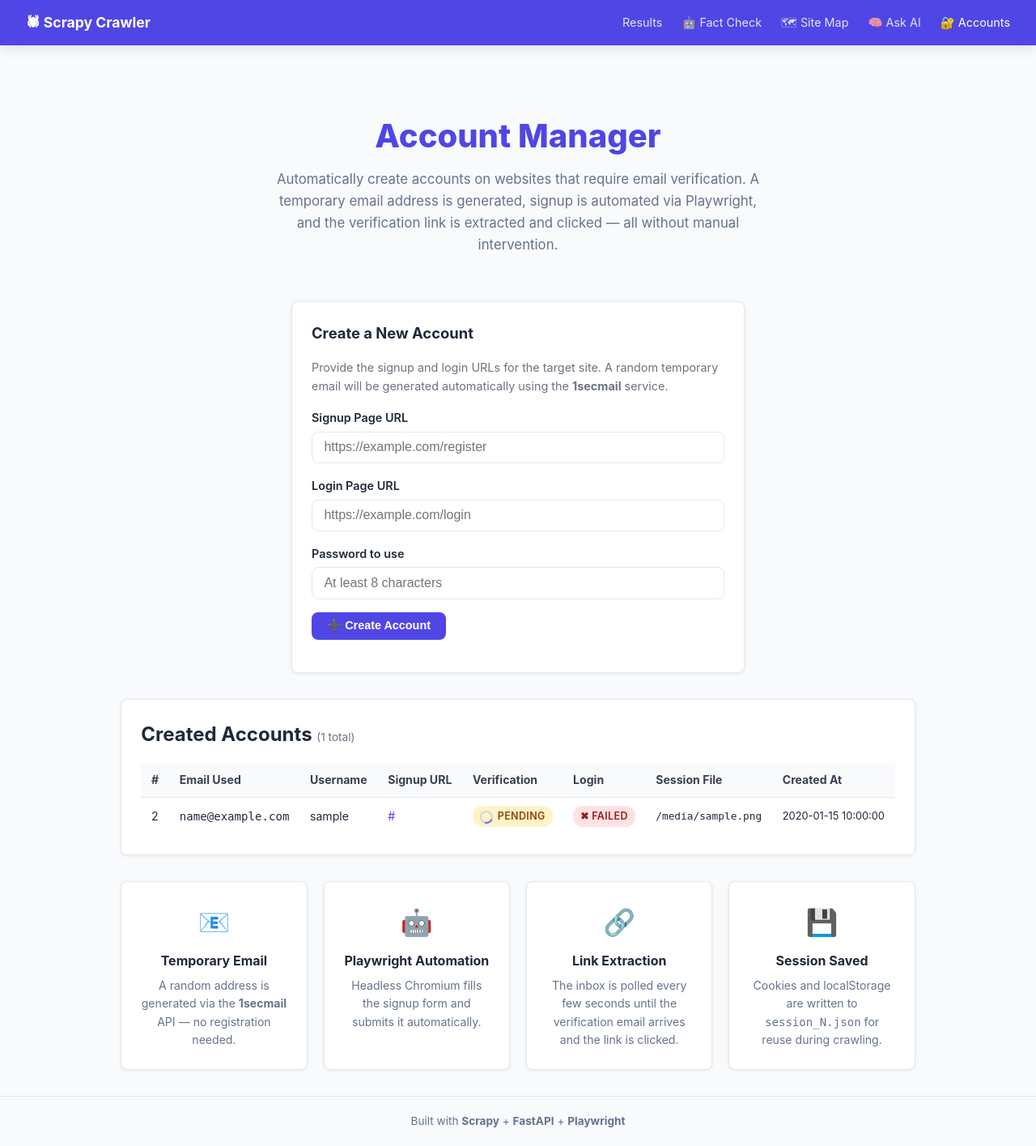
After one commit to rohitkumar91131/Scrapy-web-crawler, a FastAPI app: template templates/account_manager.html in a window 1280 px wide. The commit adds this page. Shown: the whole page at 81% size. Run offline with FastAPI, Linux system fonts and the light colour scheme; the template is opened without the code that fills it: most values are stand-ins (such as "Sample title", 1, 10 or a date in 2020).

Commit message:
Add email-verification authentication system with Account Manager dashboard
Co-authored-by: rohitkumar91131 <164847892+rohitkumar91131@users.noreply.github.com>

```diff
--- a/app.py
+++ b/app.py
@@ -22,6 +22,7 @@ FACTCHECK_FILE = os.path.join(BASE_DIR, "factcheck_results.json")
 GRAPH_FILE = os.path.join(BASE_DIR, "site_graph.json")
 KNOWLEDGE_INDEX_FILE = os.path.join(BASE_DIR, "knowledge_index.json")
 QA_CACHE_FILE = os.path.join(BASE_DIR, "qa_cache.json")
+ACCOUNTS_FILE = os.path.join(BASE_DIR, "accounts.json")
 
 # ---------------------------------------------------------------------------
 # App setup
@@ -576,3 +577,123 @@ async def ask(body: AskRequest):
     _save_qa_cache(cache)
 
     return JSONResponse(result)
+
+
+# ---------------------------------------------------------------------------
+# Account Manager helpers
+# ---------------------------------------------------------------------------
+
+class AccountCreateRequest(BaseModel):
+    signup_url: str
+    login_url: str
+    password: str
+
+
+def _load_accounts() -> list:
+    if not os.path.exists(ACCOUNTS_FILE):
+        return []
+    try:
+        with open(ACCOUNTS_FILE, "r", encoding="utf-8") as fh:
+            data = json.load(fh)
+            return data if isinstance(data, list) else []
+    except (json.JSONDecodeError, OSError):
+        return []
+
+
+def _save_accounts(accounts: list) -> None:
+    import logging as _logging
+    try:
+        with open(ACCOUNTS_FILE, "w", encoding="utf-8") as fh:
+            json.dump(accounts, fh, indent=2, ensure_ascii=False)
+    except OSError as exc:
+        _logging.getLogger(__name__).warning("Failed to save accounts file: %s", exc)
+
+
+def _run_account_creation(
+    signup_url: str,
+    login_url: str,
+    password: str,
+    account_index: int,
+) -> None:
+    """Background worker that runs the full email-verification signup flow."""
+    import datetime
+    from crawler.auth import create_account_with_verification
+
+    session_file = os.path.join(BASE_DIR, f"session_{account_index}.json")
+    result = create_account_with_verification(
+        signup_url=signup_url,
+        login_url=login_url,
+        password=password,
+        session_file=session_file,
+    )
+    result["signup_url"] = signup_url
+    result["login_url"] = login_url
+    result["created_at"] = datetime.datetime.now(datetime.timezone.utc).isoformat()
+    result["index"] = account_index
+
+    accounts = _load_accounts()
+    # Replace placeholder entry added before the thread started
+    for i, acc in enumerate(accounts):
+        if acc.get("index") == account_index:
+            accounts[i] = result
+            break
+    else:
+        accounts.append(result)
+    _save_accounts(accounts)
+
+
+# ---------------------------------------------------------------------------
+# Account Manager routes
+# ---------------------------------------------------------------------------
+
+@app.get("/account-manager", response_class=HTMLResponse)
+async def account_manager(request: Request):
+    """Account Manager dashboard – shows created accounts and their status."""
+    accounts = _load_accounts()
+    return templates.TemplateResponse(
+        "account_manager.html",
+        {"request": request, "accounts": accounts},
+    )
+
+
+@app.post("/account-manager/create")
+async def account_manager_create(body: AccountCreateRequest):
+    """Trigger account creation with email verification in the background."""
+    accounts = _load_accounts()
+    account_index = len(accounts)
+
+    # Add a placeholder so the UI can show "pending" immediately
+    import datetime
+    placeholder = {
+        "index": account_index,
+        "email": None,
+        "username": None,
+        "password": body.password,
+        "signup_url": body.signup_url,
+        "login_url": body.login_url,
+        "verification_status": "pending",
+        "login_status": "pending",
+        "verification_link": None,
+        "session_file": None,
+        "created_at": datetime.datetime.now(datetime.timezone.utc).isoformat(),
+    }
+    accounts.append(placeholder)
+    _save_accounts(accounts)
+
+    thread = threading.Thread(
+        target=_run_account_creation,
+        args=(body.signup_url, body.login_url, body.password, account_index),
+        daemon=True,
+    )
+    thread.start()
+
+    return JSONResponse({"status": "started", "account_index": account_index})
+
+
+@app.get("/account-manager/status/{account_index}")
+async def account_manager_status(account_index: int):
+    """Return the current status of an account by index."""
+    accounts = _load_accounts()
+    if account_index < 0 or account_index >= len(accounts):
+        return JSONResponse({"error": "Account not found."}, status_code=404)
+    return JSONResponse(accounts[account_index])
--- a/requirements.txt
+++ b/requirements.txt
@@ -6,3 +6,4 @@ playwright==1.58.0
 jinja2==3.1.4
 python-multipart==0.0.9
 google-genai==1.66.0
+requests==2.31.0
--- /dev/null
+++ b/templates/account_manager.html
@@ -0,0 +1,254 @@
+<!DOCTYPE html>
+<html lang="en">
+<head>
+  <meta charset="UTF-8" />
+  <meta name="viewport" content="width=device-width, initial-scale=1.0" />
+  <title>Account Manager – Scrapy Web Crawler</title>
+  <link rel="stylesheet" href="/static/style.css" />
+  <style>
+    .status-badge {
+      display: inline-block;
+      padding: 0.2rem 0.55rem;
+      border-radius: 12px;
+      font-size: 0.78rem;
+      font-weight: 600;
+      text-transform: uppercase;
+      letter-spacing: 0.03em;
+    }
+    .status-verified   { background: #d1fae5; color: #065f46; }
+    .status-pending    { background: #fef3c7; color: #92400e; }
+    .status-failed     { background: #fee2e2; color: #991b1b; }
+    .status-success    { background: #d1fae5; color: #065f46; }
+
+    .account-table { width: 100%; border-collapse: collapse; margin-top: 1rem; }
+    .account-table th,
+    .account-table td { padding: 0.6rem 0.8rem; text-align: left; border-bottom: 1px solid #e5e7eb; font-size: 0.88rem; }
+    .account-table th { background: #f9fafb; font-weight: 700; color: #374151; }
+    .account-table tr:last-child td { border-bottom: none; }
+    .account-table td.email-cell { font-family: monospace; word-break: break-all; }
+
+    .create-section { margin-bottom: 2rem; }
+    #create-result  { margin-top: 1rem; }
+
+    .spinner {
+      display: inline-block;
+      width: 16px; height: 16px;
+      border: 2px solid #d1d5db;
+      border-top-color: #6366f1;
+      border-radius: 50%;
+      animation: spin 0.7s linear infinite;
+      vertical-align: middle;
+      margin-right: 6px;
+    }
+    @keyframes spin { to { transform: rotate(360deg); } }
+  </style>
+</head>
+<body>
+  <nav class="navbar">
+    <a class="brand" href="/">🕷 Scrapy Crawler</a>
+    <button class="nav-toggle" id="nav-toggle" aria-label="Toggle navigation">
+      <span></span><span></span><span></span>
+    </button>
+    <div class="nav-links" id="nav-links">
+      <a href="/results">Results</a>
+      <a href="/fact-check">🤖 Fact Check</a>
+      <a href="/site-map">🗺 Site Map</a>
+      <a href="/ask">🧠 Ask AI</a>
+      <a href="/account-manager" class="active">🔐 Accounts</a>
+    </div>
+  </nav>
+
+  <main class="container">
+    <section class="hero">
+      <h1>Account Manager</h1>
+      <p class="subtitle">
+        Automatically create accounts on websites that require email verification.
+        A temporary email address is generated, signup is automated via Playwright,
+        and the verification link is extracted and clicked — all without manual intervention.
+      </p>
+    </section>
+
+    <!-- Create account form -->
+    <div class="card crawl-card create-section">
+      <h2>Create a New Account</h2>
+      <p style="font-size:0.9rem;color:#6b7280;margin-bottom:1rem;">
+        Provide the signup and login URLs for the target site. A random temporary
+        email will be generated automatically using the <strong>1secmail</strong> service.
+      </p>
+      <div class="form-group">
+        <label for="signup-url">Signup Page URL</label>
+        <input type="url" id="signup-url" class="form-control"
+               placeholder="https://example.com/register" required />
+      </div>
+      <div class="form-group">
+        <label for="login-url">Login Page URL</label>
+        <input type="url" id="login-url" class="form-control"
+               placeholder="https://example.com/login" required />
+      </div>
+      <div class="form-group">
+        <label for="password">Password to use</label>
+        <input type="password" id="password" class="form-control"
+               placeholder="At least 8 characters" required />
+      </div>
+      <button class="btn btn-primary" id="create-btn" onclick="createAccount()">
+        ➕ Create Account
+      </button>
+      <div id="create-result"></div>
+    </div>
+
+    <!-- Accounts table -->
+    <div class="card">
+      <h2>Created Accounts <span style="font-size:0.85rem;color:#6b7280;font-weight:400;">({{ accounts|length }} total)</span></h2>
+      {% if accounts %}
+      <div style="overflow-x:auto;">
+        <table class="account-table" id="accounts-table">
+          <thead>
+            <tr>
+              <th>#</th>
+              <th>Email Used</th>
+              <th>Username</th>
+              <th>Signup URL</th>
+              <th>Verification</th>
+              <th>Login</th>
+              <th>Session File</th>
+              <th>Created At</th>
+            </tr>
+          </thead>
+          <tbody>
+            {% for acc in accounts %}
+            <tr id="row-{{ acc.index }}">
+              <td>{{ acc.index + 1 }}</td>
+              <td class="email-cell">{{ acc.email or '—' }}</td>
+              <td>{{ acc.username or '—' }}</td>
+              <td style="max-width:180px;word-break:break-all;">
+                <a href="{{ acc.signup_url }}" target="_blank" rel="noopener">{{ acc.signup_url }}</a>
+              </td>
+              <td>
+                {% set vs = acc.verification_status %}
+                {% if vs == 'verified' %}
+                  <span class="status-badge status-verified">✔ Verified</span>
+                {% elif vs == 'pending' %}
+                  <span class="status-badge status-pending"><span class="spinner"></span>Pending</span>
+                {% else %}
+                  <span class="status-badge status-failed">✖ Failed</span>
+                {% endif %}
+              </td>
+              <td>
+                {% set ls = acc.login_status %}
+                {% if ls == 'success' %}
+                  <span class="status-badge status-success">✔ OK</span>
+                {% elif ls == 'pending' %}
+                  <span class="status-badge status-pending"><span class="spinner"></span>Pending</span>
+                {% else %}
+                  <span class="status-badge status-failed">✖ Failed</span>
+                {% endif %}
+              </td>
+              <td style="font-family:monospace;font-size:0.8rem;">
+                {{ acc.session_file or '—' }}
+              </td>
+              <td style="white-space:nowrap;font-size:0.8rem;">
+                {{ acc.created_at[:19].replace('T',' ') if acc.created_at else '—' }}
+              </td>
+            </tr>
+            {% endfor %}
+          </tbody>
+        </table>
+      </div>
+      {% else %}
+      <p style="color:#6b7280;margin-top:1rem;">No accounts created yet. Use the form above to get started.</p>
+      {% endif %}
+    </div>
+
+    <!-- How it works -->
+    <div class="features" style="margin-top:2rem;">
+      <div class="feature-card">
+        <div class="feature-icon">📧</div>
+        <h3>Temporary Email</h3>
+        <p>A random address is generated via the <strong>1secmail</strong> API — no registration needed.</p>
+      </div>
+      <div class="feature-card">
+        <div class="feature-icon">🤖</div>
+        <h3>Playwright Automation</h3>
+        <p>Headless Chromium fills the signup form and submits it automatically.</p>
+      </div>
+      <div class="feature-card">
+        <div class="feature-icon">🔗</div>
+        <h3>Link Extraction</h3>
+        <p>The inbox is polled every few seconds until the verification email arrives and the link is clicked.</p>
+      </div>
+      <div class="feature-card">
+        <div class="feature-icon">💾</div>
+        <h3>Session Saved</h3>
+        <p>Cookies and localStorage are written to <code>session_N.json</code> for reuse during crawling.</p>
+      </div>
+    </div>
+  </main>
+
+  <footer class="footer">
+    <p>Built with <strong>Scrapy</strong> + <strong>FastAPI</strong> + <strong>Playwright</strong></p>
+  </footer>
+
+  <script>
+    document.getElementById('nav-toggle').addEventListener('click', function () {
+      document.getElementById('nav-links').classList.toggle('open');
+    });
+
+    // Poll pending accounts every 5 s and refresh status cells
+    function refreshPendingAccounts() {
+      const rows = document.querySelectorAll('tr[id^="row-"]');
+      rows.forEach(function (row) {
+        const pendingBadges = row.querySelectorAll('.status-badge.status-pending');
+        if (pendingBadges.length === 0) return;
+        const idx = row.id.replace('row-', '');
+        fetch('/account-manager/status/' + idx)
+          .then(r => r.json())
+          .then(function (acc) {
+            if (acc.verification_status === 'pending') return; // still running
+            // Reload the page to show updated data
+            window.location.reload();
+          })
+          .catch(function () {});
+      });
+    }
+
+    setInterval(refreshPendingAccounts, 5000);
+
+    function createAccount() {
+      const signupUrl = document.getElementById('signup-url').value.trim();
+      const loginUrl  = document.getElementById('login-url').value.trim();
+      const password  = document.getElementById('password').value;
+      const resultDiv = document.getElementById('create-result');
+
+      if (!signupUrl || !loginUrl || !password) {
+        resultDiv.innerHTML = '<div class="alert alert-info">Please fill in all fields.</div>';
+        return;
+      }
+
+      const btn = document.getElementById('create-btn');
+      btn.disabled = true;
+      btn.textContent = '⏳ Creating…';
+      resultDiv.innerHTML = '<div class="alert alert-info"><span class="spinner"></span>Account creation started in the background. The page will update automatically.</div>';
+
+      fetch('/account-manager/create', {
+        method: 'POST',
+        headers: { 'Content-Type': 'application/json' },
+        body: JSON.stringify({ signup_url: signupUrl, login_url: loginUrl, password: password })
+      })
+        .then(r => r.json())
+        .then(function (data) {
+          if (data.status === 'started') {
+            setTimeout(function () { window.location.reload(); }, 1500);
+          } else {
+            resultDiv.innerHTML = '<div class="alert alert-info">Unexpected response. Refreshing…</div>';
+            setTimeout(function () { window.location.reload(); }, 2000);
+          }
+        })
+        .catch(function (err) {
+          resultDiv.innerHTML = '<div class="alert alert-info">Error: ' + err + '</div>';
+          btn.disabled = false;
+          btn.textContent = '➕ Create Account';
+        });
+    }
+  </script>
+</body>
+</html>
--- a/templates/ask.html
+++ b/templates/ask.html
@@ -17,6 +17,7 @@
       <a href="/fact-check">🤖 Fact Check</a>
       <a href="/site-map">🗺 Site Map</a>
       <a href="/ask" class="active">🧠 Ask AI</a>
+      <a href="/account-manager">🔐 Accounts</a>
     </div>
   </nav>
 
--- a/templates/factcheck.html
+++ b/templates/factcheck.html
@@ -17,6 +17,7 @@
       <a href="/fact-check" class="active">🤖 Fact Check</a>
       <a href="/site-map">🗺 Site Map</a>
       <a href="/ask">🧠 Ask AI</a>
+      <a href="/account-manager">🔐 Accounts</a>
     </div>
   </nav>
 
--- a/templates/index.html
+++ b/templates/index.html
@@ -17,6 +17,7 @@
       <a href="/fact-check">🤖 Fact Check</a>
       <a href="/site-map">🗺 Site Map</a>
       <a href="/ask">🧠 Ask AI</a>
+      <a href="/account-manager">🔐 Accounts</a>
     </div>
   </nav>
 
--- a/templates/page.html
+++ b/templates/page.html
@@ -18,6 +18,7 @@
       <a href="/fact-check">🤖 Fact Check</a>
       <a href="/site-map">🗺 Site Map</a>
       <a href="/ask">🧠 Ask AI</a>
+      <a href="/account-manager">🔐 Accounts</a>
     </div>
   </nav>
 
--- a/templates/results.html
+++ b/templates/results.html
@@ -18,6 +18,7 @@
       <a href="/fact-check">🤖 Fact Check</a>
       <a href="/site-map">🗺 Site Map</a>
       <a href="/ask">🧠 Ask AI</a>
+      <a href="/account-manager">🔐 Accounts</a>
     </div>
   </nav>
 
--- a/templates/sitemap.html
+++ b/templates/sitemap.html
@@ -177,6 +177,7 @@
       <a href="/fact-check">🤖 Fact Check</a>
       <a href="/site-map" class="active">🗺 Site Map</a>
       <a href="/ask">🧠 Ask AI</a>
+      <a href="/account-manager">🔐 Accounts</a>
     </div>
   </nav>
 
```
Also changed, not shown: crawler/auth.py (added, +356 -0 lines), README.md.
